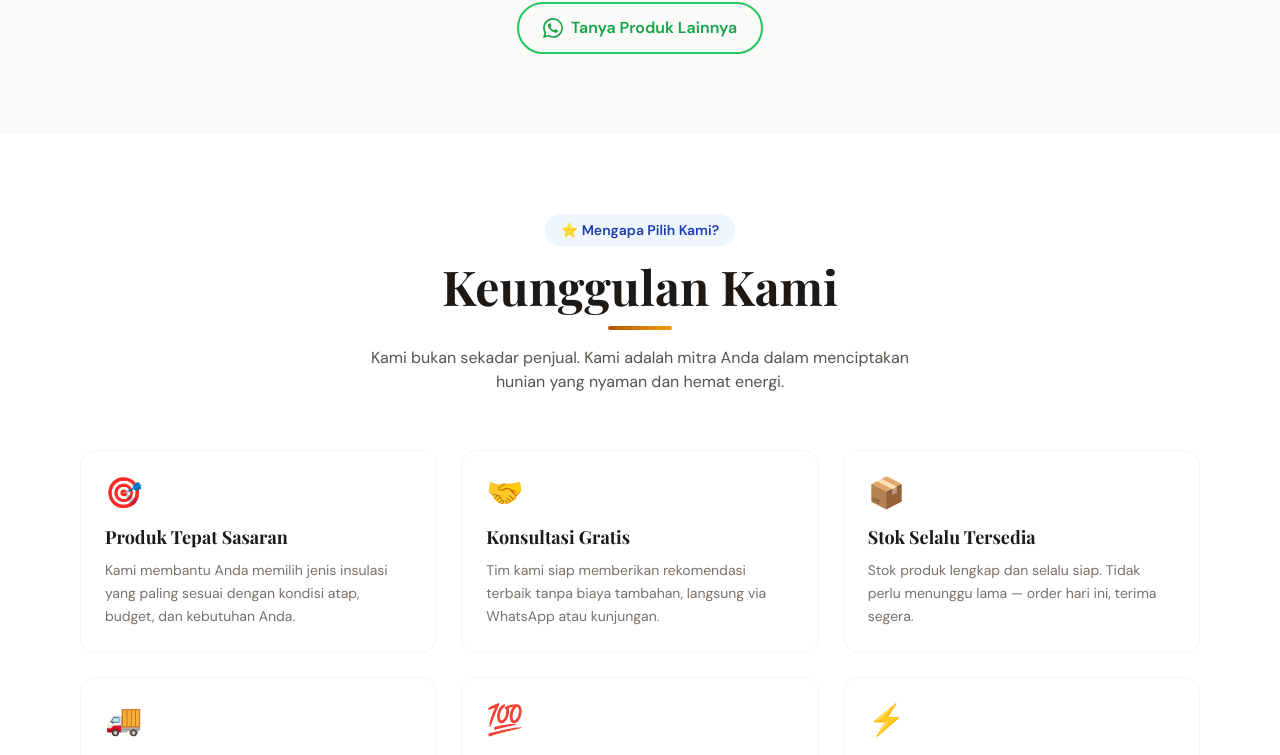
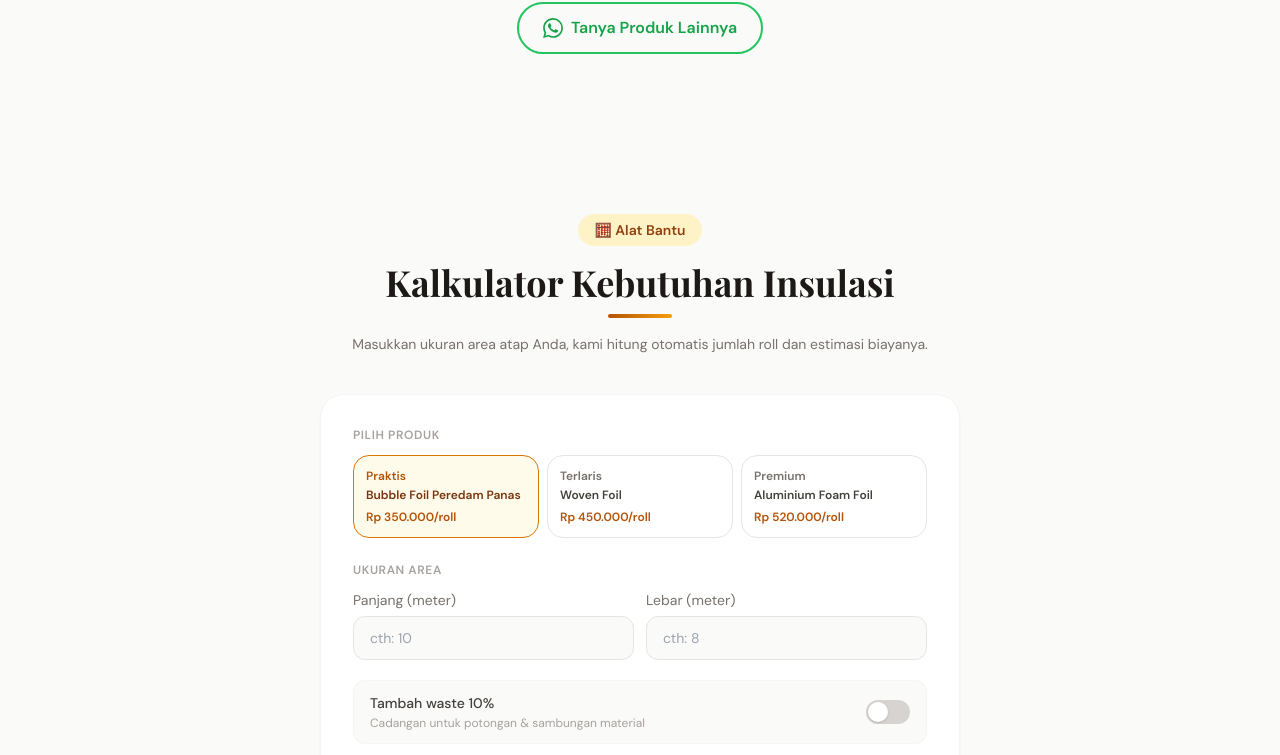
Before and after one commit to Bengkulu-travel/insulasi-atap-klaten, a Next.js app: page / in a window 1280 px wide. Shown: the part 1986-2741 px from the top of the page. Built offline with nearby package versions, Linux system fonts and the light colour scheme.

Commit message:
Update page.js

```diff
--- a/app/page.js
+++ b/app/page.js
@@ -1,6 +1,7 @@
 import Navbar from '../components/Navbar'
 import Hero from '../components/Hero'
 import Products from '../components/Products'
+import Kalkulator from '../components/Kalkulator'
 import Benefits from '../components/Benefits'
 import Branches from '../components/Branches'
 import Gallery from '../components/Gallery'
@@ -14,6 +15,7 @@ export default function Home() {
       <Navbar />
       <Hero />
       <Products />
+      <Kalkulator />
       <Benefits />
       <Branches />
       <Gallery />
```
